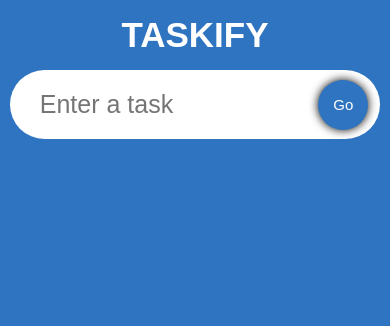
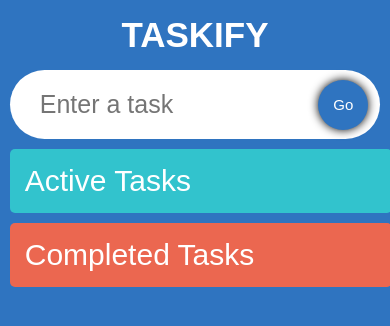
Before and after one commit to sheikharifulislam/Typescript-Todo-App, a React (Create React App) app: page / in a window 390 px wide. Shown: the top 326 px of the page. Built offline with nearby package versions, Linux system fonts and the light colour scheme; a web font is replaced by a local one.

Commit message:
add react-beautiful-dnd

```diff
--- a/src/components/TodoList.tsx
+++ b/src/components/TodoList.tsx
@@ -9,7 +9,9 @@
 
 export const TodoList: React.FC<Props> = ({ todos, setTodos }: Props) => {
     return (
+        <div className="container">
             <div className="todos">
+                <span className="todos_heading">Active Tasks</span>
                 {todos.map((todo) => (
                     <SingleTodo
                         key={todo._id}
@@ -19,5 +21,17 @@
                     />
                 ))}
             </div>
+            <div className="todos remove">
+                <span className="todos_heading">Completed Tasks</span>
+                {todos.map((todo) => (
+                    <SingleTodo
+                        key={todo._id}
+                        todo={todo}
+                        todos={todos}
+                        setTodos={setTodos}
+                    />
+                ))}
+            </div>
+        </div>
     );
 };
--- a/src/components/styles.css
+++ b/src/components/styles.css
@@ -45,20 +45,41 @@
     box-shadow: 0 0 5px black;
 }
 
+.container {
+    display: flex;
+    width: 95%;
+    margin-top: 10px;
+    justify-content: space-between;
+    align-items: flex-start;
+}
+
 .todos {
     display: flex;
-    justify-content: space-evenly;
-    width: 90%;
-    flex-wrap: wrap;
+    width: 46.5%;
+    flex-direction: column;
+    padding: 15px;
+    border-radius: 5px;
+    background-color: rgba(50, 195, 205);
+}
+
+.todos_heading {
+    font-size: 30px;
+    color: white;
 }
 
 .todos_single {
     display: flex;
-    width: 29.5%;
     border-radius: 5px;
     padding: 20px;
     margin-top: 15px;
     background-color: yellow;
+    transition: 0.2s;
+}
+
+.todos_single:hover {
+    box-shadow: 0 0 5px black;
+    transform: scale(1.03);
+    cursor: pointer;
 }
 
 .todos_single--text {
@@ -78,9 +99,13 @@
     cursor: pointer;
 }
 
+.remove {
+    background-color: rgba(235, 103, 80);
+}
+
 @media screen and (max-width: 1200px) {
     .todos_single {
-        width: 40%;
+        width: 45%;
     }
 }
 
@@ -90,8 +115,10 @@
     }
     .todos {
         width: 95%;
+        margin-bottom: 10px;
     }
-    .todos_single {
-        width: 100%;
+    .container {
+        width: 95%;
+        flex-direction: column;
     }
 }
```
Lines whose indentation alone changed are shown as unchanged.
